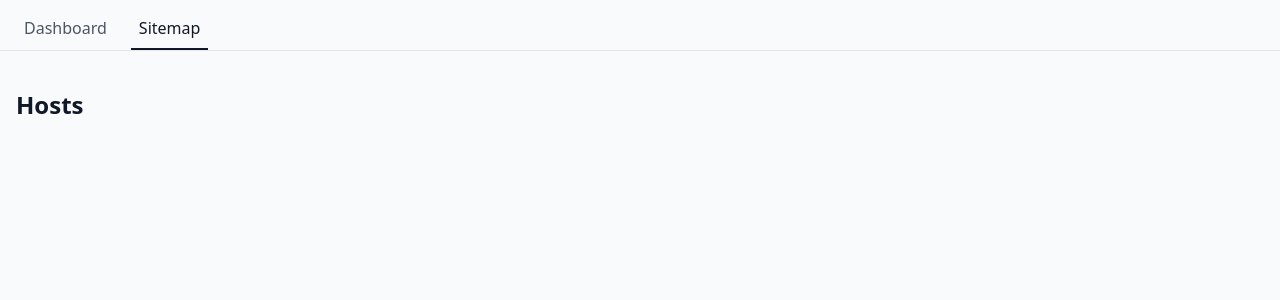
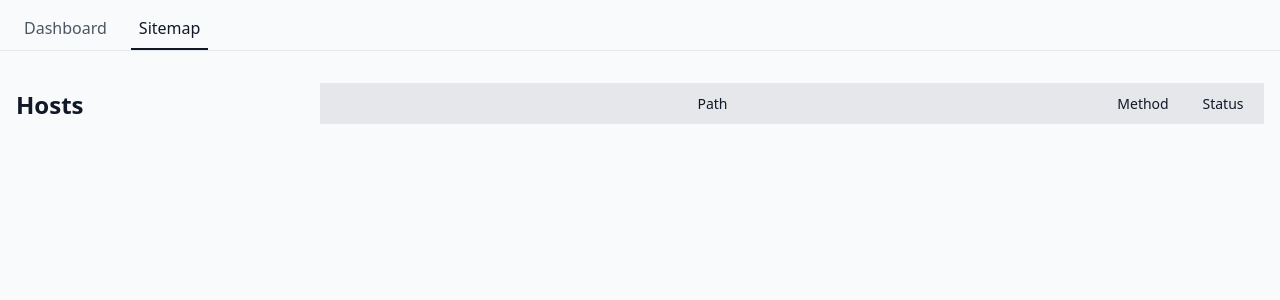
Before and after one commit to aryaveersr/dolly, a SvelteKit app: page /sitemap in a window 1280 px wide. Shown: the top 300 px of the page. Built offline with nearby package versions, Linux system fonts and the light colour scheme; what sveltekit-sse would draw is missing.

Commit message:
show traffic entries related to a sitemap entry

```diff
--- a/src/lib/sitemap.svelte.ts
+++ b/src/lib/sitemap.svelte.ts
@@ -4,7 +4,14 @@ import traffic from './traffic.svelte';
 import { SvelteMap } from 'svelte/reactivity';
 
 class SitemapState {
-	public entries: SvelteMap<string, Sitemap> = new SvelteMap();
+	public sitemaps: SvelteMap<string, Sitemap> = new SvelteMap();
+	public selectedUrl = $state<URL>();
+	public selectedEntries = $derived.by(() => {
+		if (!this.selectedUrl) return [];
+		return traffic.entries.filter((entry) =>
+			entry.request.url.href.startsWith(this.selectedUrl!.href)
+		);
+	});
 
 	constructor() {
 		traffic.on('push', (entry) => {
@@ -15,7 +22,8 @@ class SitemapState {
 	private addEntryToSitemap(entry: TrafficEntry) {
 		const segments = entry.request.url.pathname.split('/').filter(Boolean);
 		const usedSegments: string[] = [];
-		const sitemap = getOrInsert(this.entries, entry.request.url.hostname, {
+		const sitemap = getOrInsert(this.sitemaps, entry.request.url.hostname, {
+			url: new URL(entry.request.url.origin),
 			children: new SvelteMap<string, SiteItem>()
 		});
 
--- a/src/lib/types/sitemap.ts
+++ b/src/lib/types/sitemap.ts
@@ -1,6 +1,7 @@
 import type { SvelteMap } from 'svelte/reactivity';
 
 export type Sitemap = {
+	url: URL;
 	children: SvelteMap<string, SiteItem>;
 };
 
--- a/src/lib/ui/Table/partials/Head.svelte
+++ b/src/lib/ui/Table/partials/Head.svelte
@@ -16,12 +16,13 @@
 </thead>
 
 <style>
-	tr {
-		/* Background */
+	tr :global(th) {
+		/* Sticky header */
+		position: sticky;
+		top: -4px;
+		z-index: 1;
 		background-color: var(--gray-200);
-	}
 
-	tr :global(th) {
 		/* Spacing */
 		padding: 0.5rem;
 
--- a/src/lib/ui/Table/partials/Root.svelte
+++ b/src/lib/ui/Table/partials/Root.svelte
@@ -8,11 +8,20 @@
 	const { children }: Props = $props();
 </script>
 
-<table>
-	{@render children()}
-</table>
+<div>
+	<table>
+		{@render children()}
+	</table>
+</div>
 
 <style>
+	div {
+		/* Make table scrollable */
+		height: 100%;
+		overflow-y: auto;
+		overflow-x: hidden;
+	}
+
 	table {
 		/* Use fixed layout and fill available space */
 		table-layout: fixed;
--- a/src/lib/ui/Tree/partials/Branch.svelte
+++ b/src/lib/ui/Tree/partials/Branch.svelte
@@ -11,6 +11,7 @@
 
 	const { summary, children, onclick }: Props = $props();
 
+	let hadFocusBeforeClick = false;
 	let ul: HTMLUListElement;
 	let isOpen = $state(false);
 
@@ -32,8 +33,9 @@
 <Node
 	aria-expanded={isOpen}
 	{handleKeydown}
+	onmousedown={() => (hadFocusBeforeClick = ul.previousElementSibling!.matches(':focus'))}
 	onclick={() => {
-		isOpen = !isOpen;
+		isOpen = !(isOpen && hadFocusBeforeClick);
 		onclick?.();
 	}}
 >
--- a/src/lib/ui/Tree/partials/Node.svelte
+++ b/src/lib/ui/Tree/partials/Node.svelte
@@ -9,6 +9,7 @@
 		children: Snippet;
 		rest?: Snippet;
 		onclick?: () => void;
+		onmousedown?: () => void;
 		handleKeydown?: (ev: KeyboardEvent, li: HTMLLIElement) => void;
 	}
 
@@ -16,6 +17,7 @@
 		children,
 		rest,
 		onclick,
+		onmousedown,
 		handleKeydown,
 		...props
 	}: Merge<Props, SvelteHTMLElements['li']> = $props();
@@ -51,7 +53,7 @@
 </script>
 
 <li bind:this={li} role="treeitem" aria-selected="false" {...props}>
-	<button bind:this={button} tabindex="-1" {onfocus} {onclick} {onkeydown}>
+	<button bind:this={button} tabindex="-1" {onfocus} {onclick} {onkeydown} {onmousedown}>
 		{@render children()}
 	</button>
 	{@render rest?.()}
--- a/src/routes/sitemap/+page.svelte
+++ b/src/routes/sitemap/+page.svelte
@@ -4,15 +4,15 @@
 	import { ChevronDown, ChevronRight, Folder, FolderOpen, Link2 } from '@lucide/svelte';
 	import type { SiteItem } from '$lib/types/sitemap';
 	import type { SvelteMap } from 'svelte/reactivity';
+	import Table from '$lib/ui/Table';
 </script>
 
 <div class="container">
-	<div class="top">
 	<section class="sitemap">
 		<h2 id="hosts">Hosts</h2>
 		<Tree aria-labelledby="hosts">
-				{#each sitemap.entries.entries() as [key, value] (key)}
-					<Tree.Branch onclick={() => console.log(key)}>
+			{#each sitemap.sitemaps.entries() as [key, value] (key)}
+				<Tree.Branch onclick={() => (sitemap.selectedUrl = value.url)}>
 					{#snippet summary(isOpen)}
 						{#if isOpen}
 							<ChevronDown />
@@ -31,7 +31,7 @@
 		{#snippet renderItems(map: SvelteMap<string, SiteItem>)}
 			{#each map.entries() as [key, value] (key)}
 				{#if value.kind == 'group'}
-						<Tree.Branch onclick={() => console.log(value.url)}>
+					<Tree.Branch onclick={() => (sitemap.selectedUrl = value.url)}>
 						{#snippet summary(isOpen)}
 							{#if isOpen}
 								<FolderOpen />
@@ -45,7 +45,7 @@
 						{@render renderItems(value.children)}
 					</Tree.Branch>
 				{:else}
-						<Tree.Leaf onclick={() => console.log(value.url)}>
+					<Tree.Leaf onclick={() => (sitemap.selectedUrl = value.url)}>
 						<Link2 />
 						<span>
 							{key}
@@ -55,13 +55,74 @@
 			{/each}
 		{/snippet}
 	</section>
-		<section class="entries"></section>
-	</div>
+	<section class="entries">
+		<Table>
+			<Table.Head>
+				<th style:width="100%">Path</th>
+				<th style:width="5rem" class="center">Method</th>
+				<th style:width="5rem" class="center">Status</th>
+			</Table.Head>
+			<Table.Body>
+				{#each sitemap.selectedEntries as entry, index (entry.id)}
+					<Table.Row
+						onclick={() => console.log(entry.id, index)}
+						aria-label="{entry.request.method} request to {entry.request.url.toString()}"
+					>
+						<td>{entry.request.url.pathname + entry.request.url.search}</td>
+						<td class="center">{entry.request.method}</td>
+						<td class="center">
+							{#if entry.status == 'pending'}
+								Pending
+							{:else}
+								{entry.response.status}
+							{/if}
+						</td>
+					</Table.Row>
+				{/each}
+			</Table.Body>
+		</Table>
+	</section>
 	<section class="viewer"></section>
 </div>
 
 <style>
-	.sitemap {
+	div.container {
+		/* Fill height */
+		height: 100%;
+
+		/* Grid layout */
+		display: grid;
+		grid-template-columns: 18rem auto;
+		grid-template-rows: minmax(0, 1fr) 20rem;
+
+		/* Spacing */
+		gap: 1rem;
+	}
+
+	section {
+		/* Spacing */
 		padding: 1rem;
 	}
+
+	section.entries {
+		/* Align it with sitemap's heading */
+		padding-top: 2rem;
+	}
+
+	td {
+		/* Force text to ellipsis */
+		white-space: nowrap;
+		overflow: hidden;
+		text-overflow: ellipsis;
+	}
+
+	/* Align status and method columns to center */
+	.center {
+		text-align: center;
+	}
+
+	/* Make the status and method smaller */
+	td.center {
+		font-size: 14px;
+	}
 </style>
```
Lines whose indentation alone changed are shown as unchanged.
